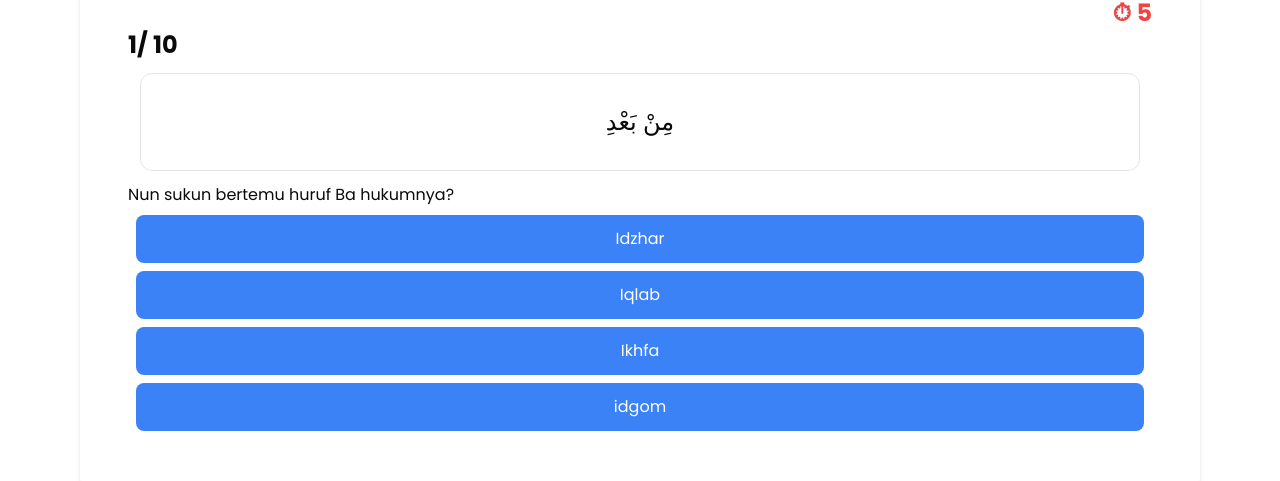
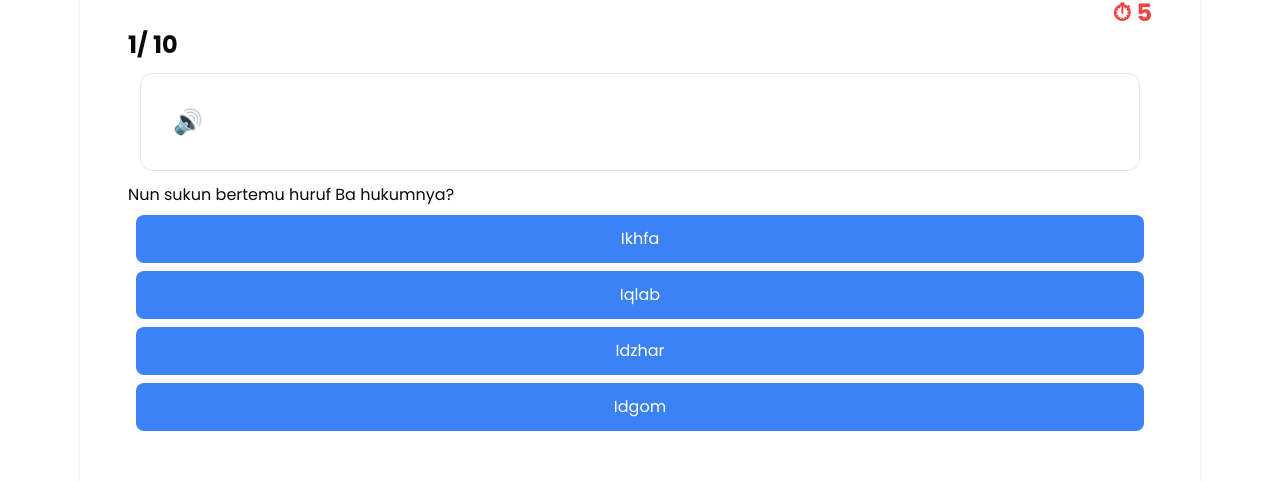
Before and after one commit to Sofwatunida/tq_app, a Next.js app: page /kuis/1 in a window 1280 px wide. Shown: the part 131-612 px from the top of the page. Built offline with nearby package versions, Linux system fonts and the light colour scheme; no server answers.

Commit message:
revisi audio

```diff
--- a/app/kuis/[level]/page.tsx
+++ b/app/kuis/[level]/page.tsx
@@ -1,6 +1,7 @@
 import KuisPages from "@/components/Kuis/KuisPages";
 
-export default function Page(){
+export const dynamic = "force-dynamic";
 
+export default function Page() {
   return <KuisPages />;
 }
--- a/components/Home/KuisLanding/Navbar/MobileNav.tsx
+++ b/components/Home/KuisLanding/Navbar/MobileNav.tsx
@@ -29,7 +29,7 @@ const MobileNav = ({
 
       {/* Mobile Menu */}
       <div
-        className={`fixed ${navOpenCloseStyle} flex flex-col justify-center h-full w-[80%] sm:w-[60%] bg-blue-500 text-white space-y-6 transform transition-all duration-500 delay-300 z-[1050]`}
+        className={`fixed ${navOpenCloseStyle} flex flex-col justify-center h-full w-[80%] sm:w-[60%] bg-blue-700 text-white space-y-6 transform transition-all duration-500 delay-300 z-[1050]`}
       >
         {NAVLINKS.filter((link) => {
           if (user) return true;
@@ -64,7 +64,7 @@ const MobileNav = ({
 
         <CgClose
           onClick={closeNav}
-          className="absolute top-[0.7rem] right-[1.4rem] w-6 h-6 sm:w-8 sm:h-8 cursor-pointer"
+          className=" top-[0.7rem] k-[1.4rem] w-6 h-6 sm:w-8 sm:h-8 cursor-pointer"
         />
       </div>
     </div>
--- a/components/Kuis/KuisPages.tsx
+++ b/components/Kuis/KuisPages.tsx
@@ -4,6 +4,7 @@ import { constKuis } from "@/constant/constKuis";
 import { useEffect, useState } from "react";
 import { useRouter } from "next/navigation";
 import { supabase } from "@/lib/supabase/supabase";
+import AudioAyat from "@/components/audioAyat";
 
 const KuisPages = () => {
   console.log("KuisPages dibuat ulang");
@@ -212,7 +213,13 @@ const KuisPages = () => {
         </h1>
 
         <div className="border text-2xl rounded-xl text-center p-8 m-3 select-none">
-          {soal.ayat}
+          {soal.surah && soal.nomorAyat && soal.audioPositions && (
+            <AudioAyat
+              surah={soal.surah}
+              ayat={soal.nomorAyat}
+              positions={soal.audioPositions}
+            />
+          )}
         </div>
 
         <p className="select-none">{soal.soal}</p>
--- /dev/null
+++ b/components/audioAyat.tsx
@@ -0,0 +1,59 @@
+"use client";
+
+import { useRef, useState } from "react";
+import { getWordAudioUrl } from "@/lib/quranAudio";
+
+interface AudioAyatProps {
+  surah: number;
+  ayat: number;
+  positions: number[];
+}
+
+export default function AudioAyat({ surah, ayat, positions }: AudioAyatProps) {
+  const [isPlaying, setIsPlaying] = useState(false);
+  const audioRef = useRef<HTMLAudioElement | null>(null);
+
+  const playAudio = async () => {
+    if (positions.length === 0) return;
+
+    setIsPlaying(true);
+
+    for (const position of positions) {
+      const audioUrl = getWordAudioUrl(surah, ayat, position);
+
+      const audio = new Audio(audioUrl);
+
+      audioRef.current = audio;
+
+      await new Promise<void>((resolve) => {
+        audio.onended = () => resolve();
+        audio.onerror = () => resolve();
+
+        audio.play().catch(() => resolve());
+      });
+    }
+
+    setIsPlaying(false);
+    audioRef.current = null;
+  };
+
+  const stopAudio = () => {
+    if (audioRef.current) {
+      audioRef.current.pause();
+      audioRef.current.currentTime = 0;
+    }
+
+    setIsPlaying(false);
+  };
+
+  return (
+    <button
+      type="button"
+      onClick={isPlaying ? stopAudio : playAudio}
+      className="flex items-center justify-center"
+      aria-label={isPlaying ? "Berhenti" : "Dengarkan audio"}
+    >
+      {isPlaying ? "⏹️" : "🔊"}
+    </button>
+  );
+}
--- a/constant/constKuis.ts
+++ b/constant/constKuis.ts
@@ -1,4 +1,21 @@
-export const constKuis = [
+type Kuis = {
+  id: number;
+  level: number;
+  ayat: string;
+
+  surah?: number;
+  nomorAyat?: number;
+  audioPositions?: number[];
+
+  audio?: string[];
+
+  soal: string;
+  pilihan: string[];
+  jawaban: string;
+};
+
+
+export const constKuis: Kuis[] = [
   // =========================
   // LEVEL 1
   // =========================
@@ -6,8 +23,20 @@ export const constKuis = [
     id: 1,
     level: 1,
     ayat: "مِنْ بَعْدِ",
+
+    // sumber audio
+    surah: 2,
+    nomorAyat: 27,
+
+    // posisi kata per-ayat
+    audioPositions: [1, 6],
+
+    audio: [
+      "https://cdn.islamic.app/quran/audio-word/2/27/6.mp3",
+      "https://cdn.islamic.app/quran/audio-word/2/27/7.mp3",
+    ],
     soal: "Nun sukun bertemu huruf Ba hukumnya?",
-    pilihan: ["Idzhar", "Iqlab", "Ikhfa", "idgom"],
+    pilihan: ["Ikhfa", "Iqlab", "Idzhar", "Idgom"],
     jawaban: "Iqlab",
   },
   {
@@ -15,7 +44,7 @@ export const constKuis = [
     level: 1,
     ayat: "مِنْ هَادٍ",
     soal: "Nun sukun bertemu huruf Ha hukumnya?",
-    pilihan: ["Idzhar", "Ikhfa", "idgom", "Iqlab"],
+    pilihan: ["Ikhfa", "Idgom", "Iqlab", "Idzhar"],
     jawaban: "Idzhar",
   },
   {
@@ -23,15 +52,15 @@ export const constKuis = [
     level: 1,
     ayat: "مِنْ مَالٍ",
     soal: "Nun sukun bertemu huruf Mim hukumnya?",
-    pilihan: ["idgom", "Ikhfa", "Idzhar", "Iqlab"],
-    jawaban: "idgom",
+    pilihan: ["Idzhar", "Idgom", "Iqlab", "Ikhfa"],
+    jawaban: "Idgom",
   },
   {
     id: 4,
     level: 1,
     ayat: "مِنْ كُلِّ",
     soal: "Nun sukun bertemu huruf Kaf hukumnya?",
-    pilihan: ["Ikhfa", "Idzhar", "Iqlab", "idgom"],
+    pilihan: ["Idzhar", "Iqlab", "Ikhfa", "Idgom"],
     jawaban: "Ikhfa",
   },
   {
@@ -39,7 +68,7 @@ export const constKuis = [
     level: 1,
     ayat: "الشَّمْسُ",
     soal: "Alif Lam pada kata di atas termasuk?",
-    pilihan: ["Syamsiyah", "Qamariyah", "Ikhfa", "idgom"],
+    pilihan: ["Qamariyah", "Ikhfa", "Syamsiyah", "Idgom"],
     jawaban: "Syamsiyah",
   },
   {
@@ -47,7 +76,7 @@ export const constKuis = [
     level: 1,
     ayat: "الْقَمَرُ",
     soal: "Alif Lam pada kata di atas termasuk?",
-    pilihan: ["Qamariyah", "Syamsiyah", "Idzhar", "Ikhfa"],
+    pilihan: ["Syamsiyah", "Idzhar", "Ikhfa", "Qamariyah"],
     jawaban: "Qamariyah",
   },
   {
@@ -55,7 +84,7 @@ export const constKuis = [
     level: 1,
     ayat: "مِنْ عِلْمٍ",
     soal: "Nun sukun bertemu Ain hukumnya?",
-    pilihan: ["Idzhar", "Ikhfa", "idgom", "Iqlab"],
+    pilihan: ["Ikhfa", "Iqlab", "Idzhar", "Idgom"],
     jawaban: "Idzhar",
   },
   {
@@ -63,15 +92,15 @@ export const constKuis = [
     level: 1,
     ayat: "مِنْ يَقُولُ",
     soal: "Nun sukun bertemu Ya hukumnya?",
-    pilihan: ["idgom", "Idzhar", "Ikhfa", "Iqlab"],
-    jawaban: "idgom",
+    pilihan: ["Idzhar", "Ikhfa", "Idgom", "Iqlab"],
+    jawaban: "Idgom",
   },
   {
     id: 9,
     level: 1,
     ayat: "مِنْ تَحْتِ",
     soal: "Nun sukun bertemu Ta hukumnya?",
-    pilihan: ["Ikhfa", "Idzhar", "idgom", "Iqlab"],
+    pilihan: ["Idgom", "Ikhfa", "Idzhar", "Iqlab"],
     jawaban: "Ikhfa",
   },
   {
@@ -79,7 +108,7 @@ export const constKuis = [
     level: 1,
     ayat: "الْكَوْثَرُ",
     soal: "Alif Lam pada kata di atas termasuk?",
-    pilihan: ["Qamariyah", "Syamsiyah", "Ikhfa", "Iqlab"],
+    pilihan: ["Syamsiyah", "Iqlab", "Qamariyah", "Ikhfa"],
     jawaban: "Qamariyah",
   },
 
@@ -91,7 +120,7 @@ export const constKuis = [
     level: 2,
     ayat: "مِنْ ذَهَبٍ",
     soal: "Hukum bacaan pada nun sukun adalah...",
-    pilihan: ["Ikhfa", "Idzhar", "Iqlab", "idgom"],
+    pilihan: ["Idzhar", "Iqlab", "Ikhfa", "Idgom"],
     jawaban: "Ikhfa",
   },
   {
@@ -99,15 +128,15 @@ export const constKuis = [
     level: 2,
     ayat: "مِنْ لَدُنْهُ",
     soal: "Nun sukun bertemu Lam menjadi...",
-    pilihan: ["idgom", "Ikhfa", "Idzhar", "Iqlab"],
-    jawaban: "idgom",
+    pilihan: ["Ikhfa", "Iqlab", "Idgom", "Idzhar"],
+    jawaban: "Idgom",
   },
   {
     id: 13,
     level: 2,
     ayat: "مِنْ غِلٍّ",
     soal: "Nun sukun bertemu Ghain hukumnya?",
-    pilihan: ["Idzhar", "Ikhfa", "idgom", "Iqlab"],
+    pilihan: ["Iqlab", "Ikhfa", "Idzhar", "Idgom"],
     jawaban: "Idzhar",
   },
   {
@@ -115,7 +144,7 @@ export const constKuis = [
     level: 2,
     ayat: "مِنْ صَدَقَةٍ",
     soal: "Nun sukun bertemu Shad hukumnya?",
-    pilihan: ["Ikhfa", "idgom", "Idzhar", "Iqlab"],
+    pilihan: ["Idgom", "Ikhfa", "Iqlab", "Idzhar"],
     jawaban: "Ikhfa",
   },
   {
@@ -123,7 +152,7 @@ export const constKuis = [
     level: 2,
     ayat: "الرَّحْمٰنُ",
     soal: "Alif Lam pada kata di atas termasuk?",
-    pilihan: ["Syamsiyah", "Qamariyah", "Ikhfa", "Idzhar"],
+    pilihan: ["Qamariyah", "Ikhfa", "Idzhar", "Syamsiyah"],
     jawaban: "Syamsiyah",
   },
   {
@@ -131,7 +160,7 @@ export const constKuis = [
     level: 2,
     ayat: "الْفَلَقِ",
     soal: "Alif Lam pada kata di atas termasuk?",
-    pilihan: ["Qamariyah", "Syamsiyah", "Iqlab", "idgom"],
+    pilihan: ["Syamsiyah", "Iqlab", "Qamariyah", "Idgom"],
     jawaban: "Qamariyah",
   },
   {
@@ -139,15 +168,15 @@ export const constKuis = [
     level: 2,
     ayat: "مِنْ وَالٍ",
     soal: "Nun sukun bertemu Wawu hukumnya?",
-    pilihan: ["idgom", "Idzhar", "Ikhfa", "Iqlab"],
-    jawaban: "idgom",
+    pilihan: ["Idzhar", "Ikhfa", "Iqlab", "Idgom"],
+    jawaban: "Idgom",
   },
   {
     id: 18,
     level: 2,
     ayat: "مِنْ جَنَّةٍ",
     soal: "Nun sukun bertemu Jim hukumnya?",
-    pilihan: ["Ikhfa", "idgom", "Idzhar", "Iqlab"],
+    pilihan: ["Iqlab", "Idzhar", "Ikhfa", "Idgom"],
     jawaban: "Ikhfa",
   },
   {
@@ -155,7 +184,7 @@ export const constKuis = [
     level: 2,
     ayat: "مِنْ أَهْلِ",
     soal: "Nun sukun bertemu Hamzah hukumnya?",
-    pilihan: ["Idzhar", "Ikhfa", "idgom", "Iqlab"],
+    pilihan: ["Ikhfa", "Idgom", "Idzhar", "Iqlab"],
     jawaban: "Idzhar",
   },
   {
@@ -163,7 +192,7 @@ export const constKuis = [
     level: 2,
     ayat: "النَّاسِ",
     soal: "Alif Lam pada kata di atas termasuk?",
-    pilihan: ["Syamsiyah", "Qamariyah", "idgom", "Ikhfa"],
+    pilihan: ["Qamariyah", "Idgom", "Syamsiyah", "Ikhfa"],
     jawaban: "Syamsiyah",
   },
 
@@ -175,7 +204,7 @@ export const constKuis = [
     level: 3,
     ayat: "أَنْبِئْهُمْ",
     soal: "Hukum nun sukun pada ayat di atas adalah...",
-    pilihan: ["Iqlab", "Ikhfa", "idgom", "Idzhar"],
+    pilihan: ["Ikhfa", "Idgom", "Iqlab", "Idzhar"],
     jawaban: "Iqlab",
   },
   {
@@ -183,15 +212,15 @@ export const constKuis = [
     level: 3,
     ayat: "مِنْ رَبِّهِمْ",
     soal: "Hukum bacaannya adalah...",
-    pilihan: ["idgom", "Ikhfa", "Idzhar", "Iqlab"],
-    jawaban: "idgom",
+    pilihan: ["Ikhfa", "Iqlab", "Idzhar", "Idgom"],
+    jawaban: "Idgom",
   },
   {
     id: 23,
     level: 3,
     ayat: "مِنْ ثَمَرَاتٍ",
     soal: "Hukum bacaannya adalah...",
-    pilihan: ["Ikhfa", "idgom", "Idzhar", "Iqlab"],
+    pilihan: ["Idgom", "Ikhfa", "Iqlab", "Idzhar"],
     jawaban: "Ikhfa",
   },
   {
@@ -199,7 +228,7 @@ export const constKuis = [
     level: 3,
     ayat: "مِنْ خَيْرٍ",
     soal: "Hukum bacaannya adalah...",
-    pilihan: ["Idzhar", "Ikhfa", "idgom", "Iqlab"],
+    pilihan: ["Ikhfa", "Idzhar", "Idgom", "Iqlab"],
     jawaban: "Idzhar",
   },
   {
@@ -207,7 +236,7 @@ export const constKuis = [
     level: 3,
     ayat: "السَّمَاءِ",
     soal: "Alif Lam pada kata di atas termasuk...",
-    pilihan: ["Syamsiyah", "Qamariyah", "Idzhar", "Ikhfa"],
+    pilihan: ["Qamariyah", "Idzhar", "Syamsiyah", "Ikhfa"],
     jawaban: "Syamsiyah",
   },
   {
@@ -215,7 +244,7 @@ export const constKuis = [
     level: 3,
     ayat: "الْحَمْدُ",
     soal: "Alif Lam pada kata di atas termasuk...",
-    pilihan: ["Qamariyah", "Syamsiyah", "idgom", "Ikhfa"],
+    pilihan: ["Syamsiyah", "Idgom", "Qamariyah", "Ikhfa"],
     jawaban: "Qamariyah",
   },
   {
@@ -223,7 +252,7 @@ export const constKuis = [
     level: 3,
     ayat: "مِنْ دُونِ",
     soal: "Hukum bacaannya adalah...",
-    pilihan: ["Ikhfa", "idgom", "Idzhar", "Iqlab"],
+    pilihan: ["Idgom", "Iqlab", "Ikhfa", "Idzhar"],
     jawaban: "Ikhfa",
   },
   {
@@ -231,15 +260,15 @@ export const constKuis = [
     level: 3,
     ayat: "مِنْ نُورٍ",
     soal: "Hukum bacaannya adalah...",
-    pilihan: ["idgom", "Idzhar", "Ikhfa", "Iqlab"],
-    jawaban: "idgom",
+    pilihan: ["Idzhar", "Idgom", "Ikhfa", "Iqlab"],
+    jawaban: "Idgom",
   },
   {
     id: 29,
     level: 3,
     ayat: "مِنْ حَكِيمٍ",
     soal: "Hukum bacaannya adalah...",
-    pilihan: ["Idzhar", "Ikhfa", "idgom", "Iqlab"],
+    pilihan: ["Ikhfa", "Iqlab", "Idzhar", "Idgom"],
     jawaban: "Idzhar",
   },
   {
@@ -247,7 +276,7 @@ export const constKuis = [
     level: 3,
     ayat: "الْجَنَّةُ",
     soal: "Alif Lam pada kata di atas termasuk...",
-    pilihan: ["Qamariyah", "Syamsiyah", "Ikhfa", "idgom"],
+    pilihan: ["Syamsiyah", "Ikhfa", "Idgom", "Qamariyah"],
     jawaban: "Qamariyah",
   },
 
@@ -259,7 +288,7 @@ export const constKuis = [
     level: 4,
     ayat: "مِنْ زُخْرُفٍ",
     soal: "Hukum bacaannya adalah...",
-    pilihan: ["Ikhfa", "idgom", "Idzhar", "Iqlab"],
+    pilihan: ["Idzhar", "Ikhfa", "Iqlab", "Idgom"],
     jawaban: "Ikhfa",
   },
   {
@@ -267,15 +296,15 @@ export const constKuis = [
     level: 4,
     ayat: "مِنْ يَوْمٍ",
     soal: "Hukum bacaannya adalah...",
-    pilihan: ["idgom", "Idzhar", "Ikhfa", "Iqlab"],
-    jawaban: "idgom",
+    pilihan: ["Ikhfa", "Iqlab", "Idgom", "Idzhar"],
+    jawaban: "Idgom",
   },
   {
     id: 33,
     level: 4,
     ayat: "مِنْ عَذَابٍ",
     soal: "Hukum bacaannya adalah...",
-    pilihan: ["Idzhar", "Ikhfa", "idgom", "Iqlab"],
+    pilihan: ["Ikhfa", "Idzhar", "Iqlab", "Idgom"],
     jawaban: "Idzhar",
   },
   {
@@ -283,7 +312,7 @@ export const constKuis = [
     level: 4,
     ayat: "أَنْبَتَ",
     soal: "Hukum bacaannya adalah...",
-    pilihan: ["Iqlab", "Idzhar", "Ikhfa", "idgom"],
+    pilihan: ["Idzhar", "Iqlab", "Ikhfa", "Idgom"],
     jawaban: "Iqlab",
   },
   {
@@ -291,7 +320,7 @@ export const constKuis = [
     level: 4,
     ayat: "الطَّارِقِ",
     soal: "Alif Lam termasuk...",
-    pilihan: ["Syamsiyah", "Qamariyah", "Ikhfa", "Idzhar"],
+    pilihan: ["Qamariyah", "Ikhfa", "Syamsiyah", "Idzhar"],
     jawaban: "Syamsiyah",
   },
   {
@@ -299,7 +328,7 @@ export const constKuis = [
     level: 4,
     ayat: "الْغَاشِيَةُ",
     soal: "Alif Lam termasuk...",
-    pilihan: ["Qamariyah", "Syamsiyah", "Ikhfa", "idgom"],
+    pilihan: ["Syamsiyah", "Ikhfa", "Idgom", "Qamariyah"],
     jawaban: "Qamariyah",
   },
   {
@@ -307,7 +336,7 @@ export const constKuis = [
     level: 4,
     ayat: "مِنْ قَبْلِ",
     soal: "Hukum bacaannya adalah...",
-    pilihan: ["Ikhfa", "idgom", "Idzhar", "Iqlab"],
+    pilihan: ["Idgom", "Ikhfa", "Iqlab", "Idzhar"],
     jawaban: "Ikhfa",
   },
   {
@@ -315,15 +344,15 @@ export const constKuis = [
     level: 4,
     ayat: "مِنْ لَدُنْكَ",
     soal: "Hukum bacaannya adalah...",
-    pilihan: ["idgom", "Ikhfa", "Idzhar", "Iqlab"],
-    jawaban: "idgom",
+    pilihan: ["Ikhfa", "Idzhar", "Idgom", "Iqlab"],
+    jawaban: "Idgom",
   },
   {
     id: 39,
     level: 4,
     ayat: "مِنْ أَنْفُسِهِمْ",
     soal: "Huruf setelah nun sukun adalah...",
-    pilihan: ["Hamzah", "Ba", "Mim", "Kaf"],
+    pilihan: ["Ba", "Mim", "Hamzah", "Kaf"],
     jawaban: "Hamzah",
   },
   {
@@ -331,7 +360,7 @@ export const constKuis = [
     level: 4,
     ayat: "الشَّرِّ",
     soal: "Alif Lam termasuk...",
-    pilihan: ["Syamsiyah", "Qamariyah", "idgom", "Ikhfa"],
+    pilihan: ["Qamariyah", "Idgom", "Ikhfa", "Syamsiyah"],
     jawaban: "Syamsiyah",
   },
 
@@ -343,7 +372,7 @@ export const constKuis = [
     level: 5,
     ayat: "مِنْ فَضْلِ",
     soal: "Hukum bacaannya adalah...",
-    pilihan: ["Ikhfa", "idgom", "Idzhar", "Iqlab"],
+    pilihan: ["Idgom", "Iqlab", "Ikhfa", "Idzhar"],
     jawaban: "Ikhfa",
   },
   {
@@ -351,7 +380,7 @@ export const constKuis = [
     level: 5,
     ayat: "مِنْ بَعْثِهِمْ",
     soal: "Hukum bacaannya adalah...",
-    pilihan: ["Iqlab", "Ikhfa", "idgom", "Idzhar"],
+    pilihan: ["Ikhfa", "Iqlab", "Idzhar", "Idgom"],
     jawaban: "Iqlab",
   },
   {
@@ -359,15 +388,15 @@ export const constKuis = [
     level: 5,
     ayat: "مِنْ وَرَائِهِمْ",
     soal: "Hukum bacaannya adalah...",
-    pilihan: ["idgom", "Idzhar", "Ikhfa", "Iqlab"],
-    jawaban: "idgom",
+    pilihan: ["Idzhar", "Idgom", "Iqlab", "Ikhfa"],
+    jawaban: "Idgom",
   },
   {
     id: 44,
     level: 5,
     ayat: "مِنْ حَكِيمٍ",
     soal: "Hukum bacaannya adalah...",
-    pilihan: ["Idzhar", "Ikhfa", "idgom", "Iqlab"],
+    pilihan: ["Ikhfa", "Iqlab", "Idzhar", "Idgom"],
     jawaban: "Idzhar",
   },
   {
@@ -375,7 +404,7 @@ export const constKuis = [
     level: 5,
     ayat: "الصَّالِحَاتِ",
     soal: "Alif Lam termasuk...",
-    pilihan: ["Syamsiyah", "Qamariyah", "idgom", "Ikhfa"],
+    pilihan: ["Qamariyah", "Idgom", "Syamsiyah", "Ikhfa"],
     jawaban: "Syamsiyah",
   },
   {
@@ -383,7 +412,7 @@ export const constKuis = [
     level: 5,
     ayat: "الْفَوْزُ",
     soal: "Alif Lam termasuk...",
-    pilihan: ["Qamariyah", "Syamsiyah", "Ikhfa", "idgom"],
+    pilihan: ["Syamsiyah", "Ikhfa", "Qamariyah", "Idgom"],
     jawaban: "Qamariyah",
   },
   {
@@ -391,7 +420,7 @@ export const constKuis = [
     level: 5,
     ayat: "مِنْ طِينٍ",
     soal: "Hukum bacaannya adalah...",
-    pilihan: ["Ikhfa", "Idzhar", "idgom", "Iqlab"],
+    pilihan: ["Idzhar", "Ikhfa", "Idgom", "Iqlab"],
     jawaban: "Ikhfa",
   },
   {
@@ -399,15 +428,15 @@ export const constKuis = [
     level: 5,
     ayat: "مِنْ نِعْمَةٍ",
     soal: "Hukum bacaannya adalah...",
-    pilihan: ["idgom", "Ikhfa", "Idzhar", "Iqlab"],
-    jawaban: "idgom",
+    pilihan: ["Ikhfa", "Idgom", "Idzhar", "Iqlab"],
+    jawaban: "Idgom",
   },
   {
     id: 49,
     level: 5,
     ayat: "مِنْ غَفُورٍ",
     soal: "Hukum bacaannya adalah...",
-    pilihan: ["Idzhar", "Ikhfa", "idgom", "Iqlab"],
+    pilihan: ["Ikhfa", "Iqlab", "Idzhar", "Idgom"],
     jawaban: "Idzhar",
   },
   {
@@ -415,7 +444,7 @@ export const constKuis = [
     level: 5,
     ayat: "الْبَلَدِ",
     soal: "Alif Lam termasuk...",
-    pilihan: ["Qamariyah", "Syamsiyah", "Ikhfa", "Iqlab"],
+    pilihan: ["Syamsiyah", "Ikhfa", "Iqlab", "Qamariyah"],
     jawaban: "Qamariyah",
   },
 ];
--- /dev/null
+++ b/lib/quranAudio.ts
@@ -0,0 +1,3 @@
+export function getWordAudioUrl(surah: number, ayat: number, position: number) {
+  return `https://cdn.islamic.app/quran/audio-word/${surah}/${ayat}/${position}.mp3`;
+}
--- a/next.config.ts
+++ b/next.config.ts
@@ -1,7 +1,7 @@
 import type { NextConfig } from "next";
 
 const nextConfig: NextConfig = {
-  cacheComponents: true,
+  cacheComponents: false,
 };
 
 export default nextConfig;
```
Also changed, not shown: utils/checkMateri.ts (+11 -11 lines), 1 other file (tests, documents, lock files or other folders).
